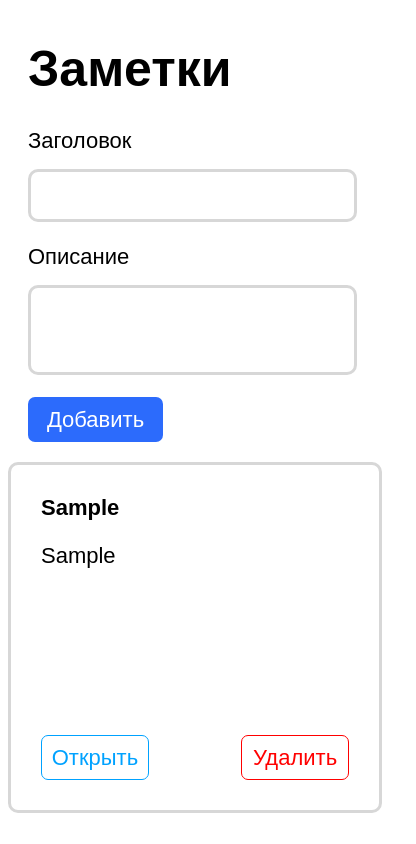
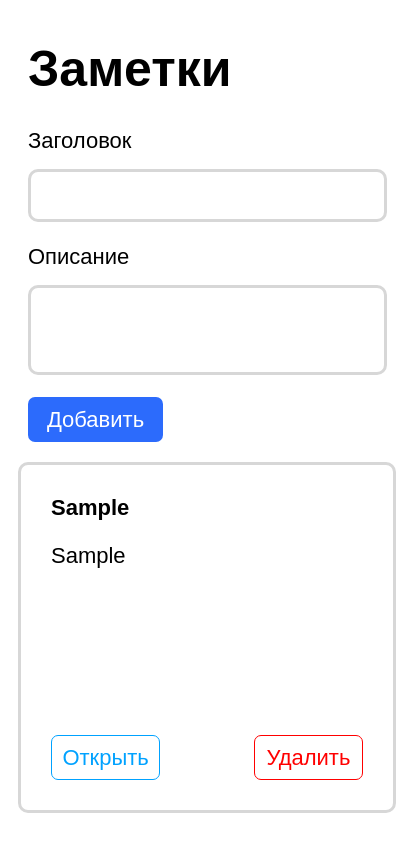
Before and after one commit to seele402/notes, a Vue app: page / in a window 390 px wide. Both pictures are taken after typing "Sample", "Sample" into the empty fields and a click on the button "Добавить". Shown: the whole page, 416 px wide, since content can reach past the window. Built offline with nearby package versions, Linux system fonts and the light colour scheme.

Commit message:
responsiveness fixes

```diff
--- a/src/components/NoteListItem.vue
+++ b/src/components/NoteListItem.vue
@@ -25,6 +25,7 @@ defineProps<{
 @use "../assets/variables.scss" as variables;
 @mixin text($weight: normal) {
   font-weight: $weight;
+  word-wrap: break-word;
   overflow: hidden;
   text-overflow: ellipsis;
   display: -webkit-box;
@@ -75,7 +76,9 @@ defineProps<{
 }
 @media screen and (max-width: 400px) {
   .note-container {
-    width: 90%;
+    margin-left: 10px;
+    margin-right: 20px;
+    width: 80vw;
     .button-container {
       .open-button {
         min-width: fit-content;
@@ -86,4 +89,11 @@ defineProps<{
     }
   }
 }
+@media screen and (max-width: 240px) {
+  .note-container {
+    .button-container {
+      flex-flow: column wrap;
+    }
+  }
+}
 </style>
```
